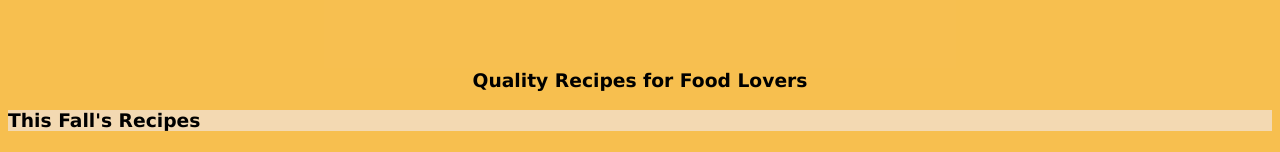
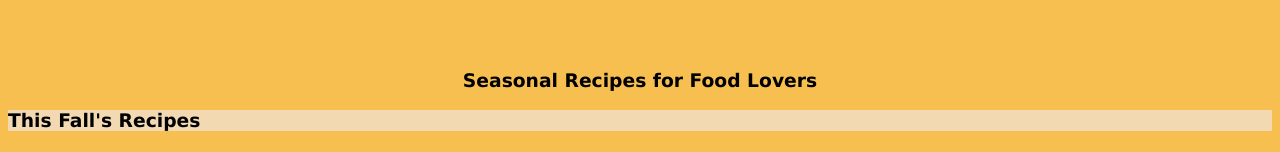
Before and after one commit to heirplanez/odin-recipes, a plain HTML site: page index.html in a window 1280 px wide. Shown: the part 572-724 px from the top of the page. Drawn offline with Linux system fonts and the light colour scheme.

Commit message:
Switch 'Quality' to 'Seasonal'

```diff
--- a/index.html
+++ b/index.html
@@ -10,7 +10,7 @@
 <body>
     <div><img class="imcenter" src="img/logo.jpg" alt="Website Logo" height="auto" width="200px">
 
-    <h3 class="center headersub">Quality Recipes for Food Lovers</h3></p>
+    <h3 class="center headersub">Seasonal Recipes for Food Lovers</h3></p>
     </div>
 
     <h3 class="heading">This Fall's Recipes</h3>
```
